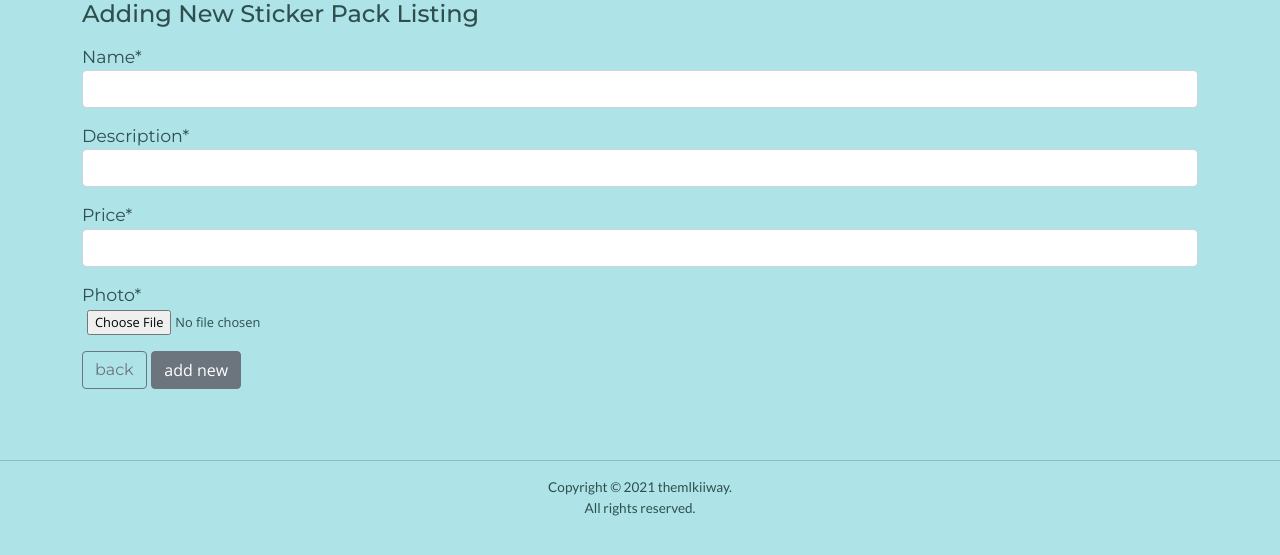
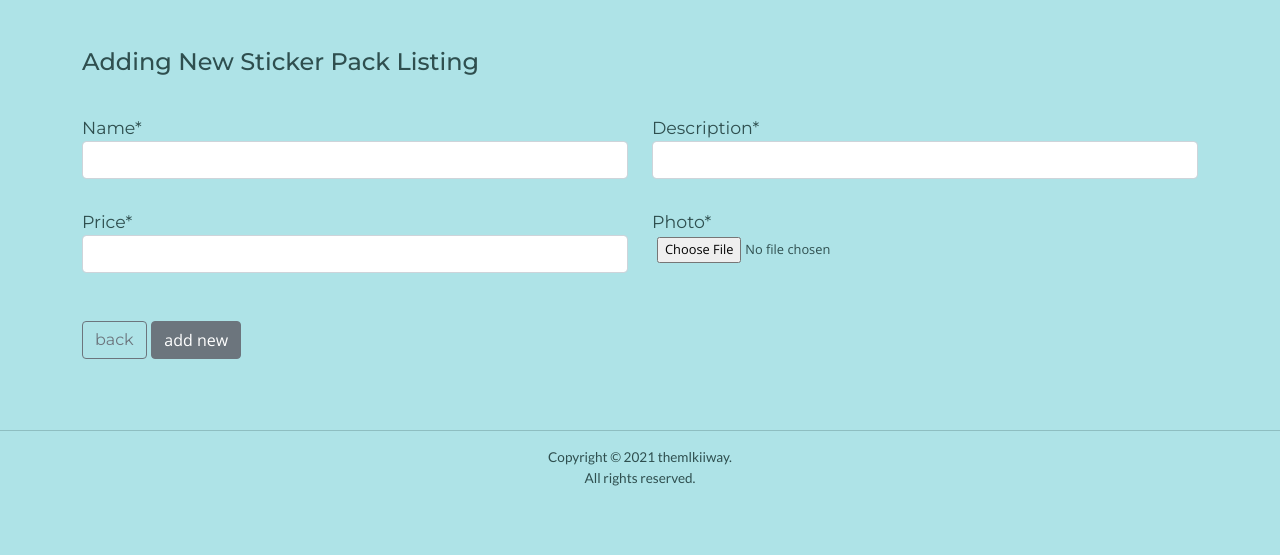
Before and after one commit to suipingooi/themilkii, a Django app: page /stickers/add in a window 1280 px wide. Shown: the part 85-640 px from the top of the page. Run offline with Django 3.2, Linux system fonts and the light colour scheme; parts of the project's set-up code (start-up, migrations or seed data) failed here and were passed over; some libraries are stand-ins or nearby versions; some web fonts are replaced.

Commit message:
updated form display fields

```diff
--- a/stickers/templates/stickers/sticker_add-template.html
+++ b/stickers/templates/stickers/sticker_add-template.html
@@ -9,14 +9,29 @@
 {% endblock %}
 
 {%block maincontent%}
-<div class="container">
+<div class="container mt-5">
     <div class="forms">
         <h4>Adding New Sticker Pack Listing</h4>
         <form method="POST">
             {% csrf_token %}
-            {{ form | crispy }}
-            <a class="btn btn-outline-secondary mt-3" href="{% url 'stickerlist' %}">back</a>
-            <input class="btn btn-secondary mt-3" type="submit" value="add new" />
+            <div class="row">
+                <div class="col-sm-6 form-group">
+                {{ form.name | as_crispy_field }}
+                </div>
+                <div class="col-sm-6 form-group">
+                {{ form.description | as_crispy_field }}
+                </div>
+            </div>
+            <div class="row">
+                <div class="col-sm-6 form-group">
+                {{ form.price | as_crispy_field }}
+                </div>
+                <div class="col-sm-6 form-group">
+                {{ form.photo | as_crispy_field }}
+                </div>
+            </div>
+            <a class="btn btn-outline-secondary mt-5" href="{% url 'stickerlist' %}">back</a>
+            <input class="btn btn-secondary mt-5" type="submit" value="add new" />
         </form>
     </div>
 </div>
```
